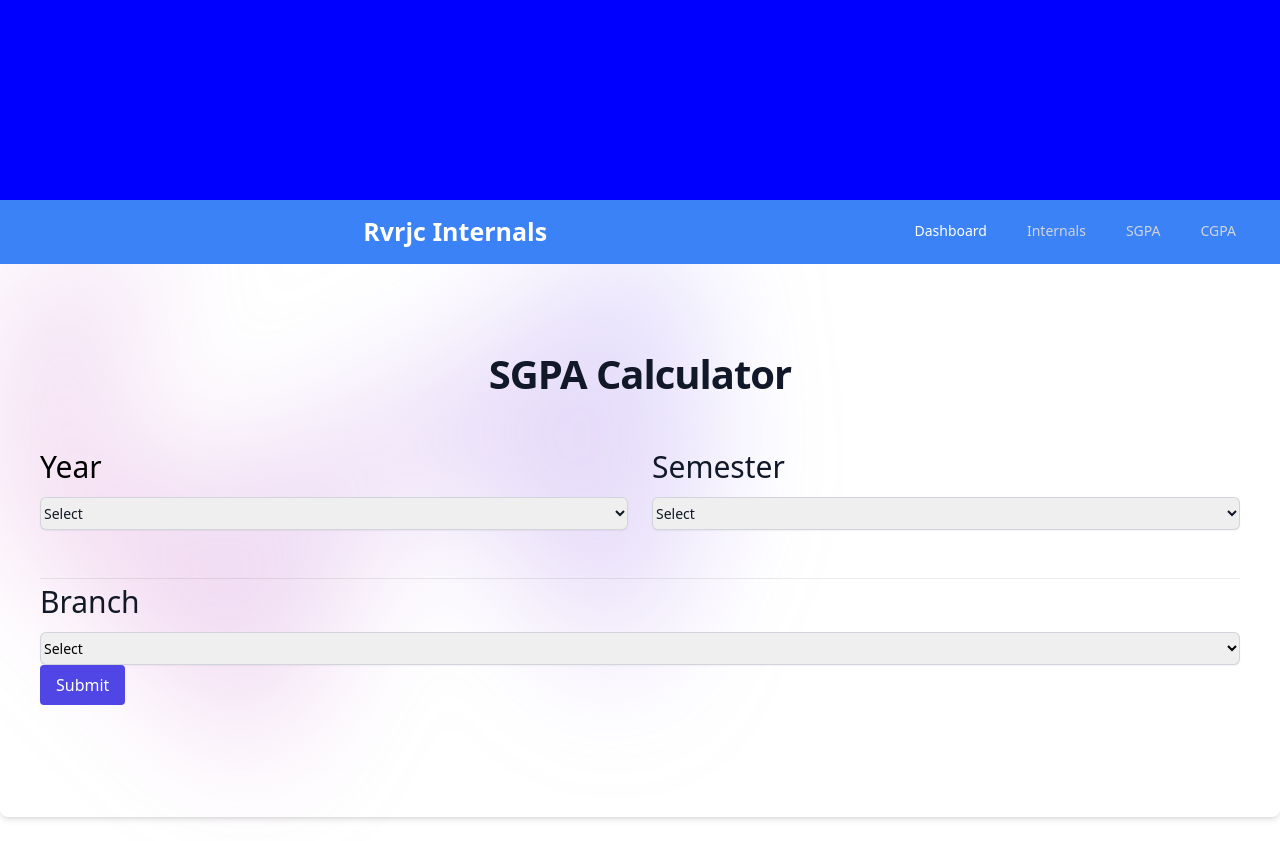
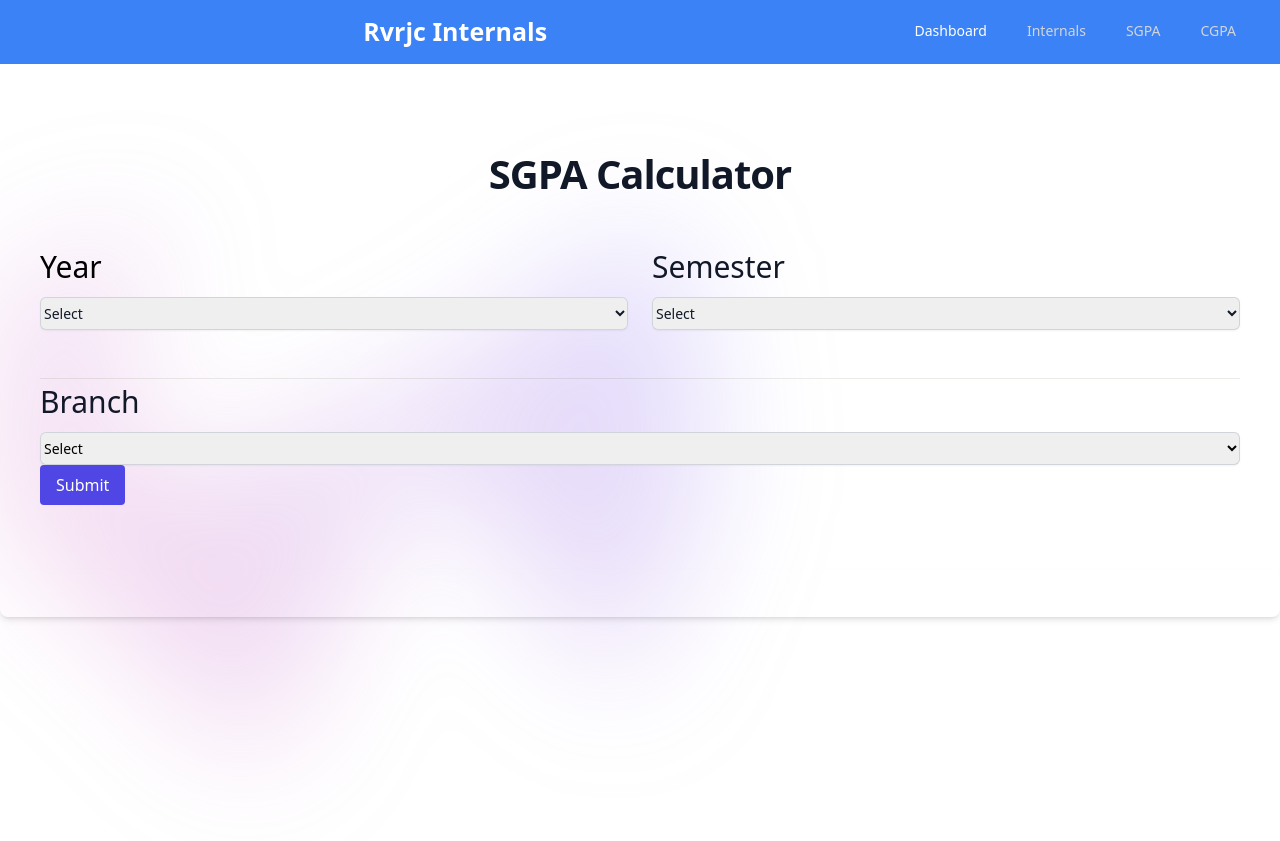
Before and after one commit to Sanjaysidhap/Sanjay, a plain HTML site: page sgpa.html in a window 1280 px wide. After the commit the page ends 800 px from the top, so only its background shows below. Drawn offline with nearby package versions, Linux system fonts and the light colour scheme.

Commit message:
Update sgpa.html

```diff
--- a/sgpa.html
+++ b/sgpa.html
@@ -12,17 +12,15 @@
 </head>
     <head>
         <style>
-            #grad1 {
-                height:200px;
-                background-color: blue;
-                background-image: linear-gradient (to bottom,blue,white);
+            body {
+                background: linear-gradient (to bottom,#ff7e5f,#feb47b);
+                height:100vh;
+                margin:0;
+
+
             }
         </style>
     </head>
-    <body>
-        <div id="grad1"></div>
-    </body>
-
 <body>
     <nav class="bg-blue-500">
         <div class="mx-auto max-w-7xl px-2 sm:px-6 lg:px-8">
```
